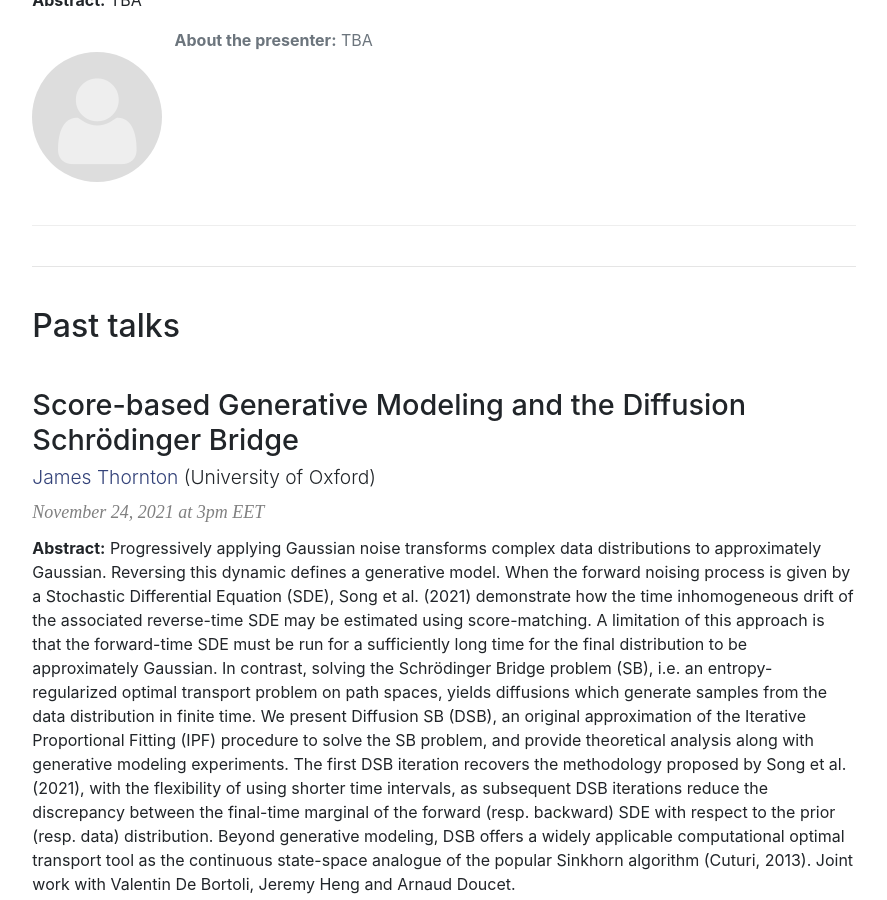
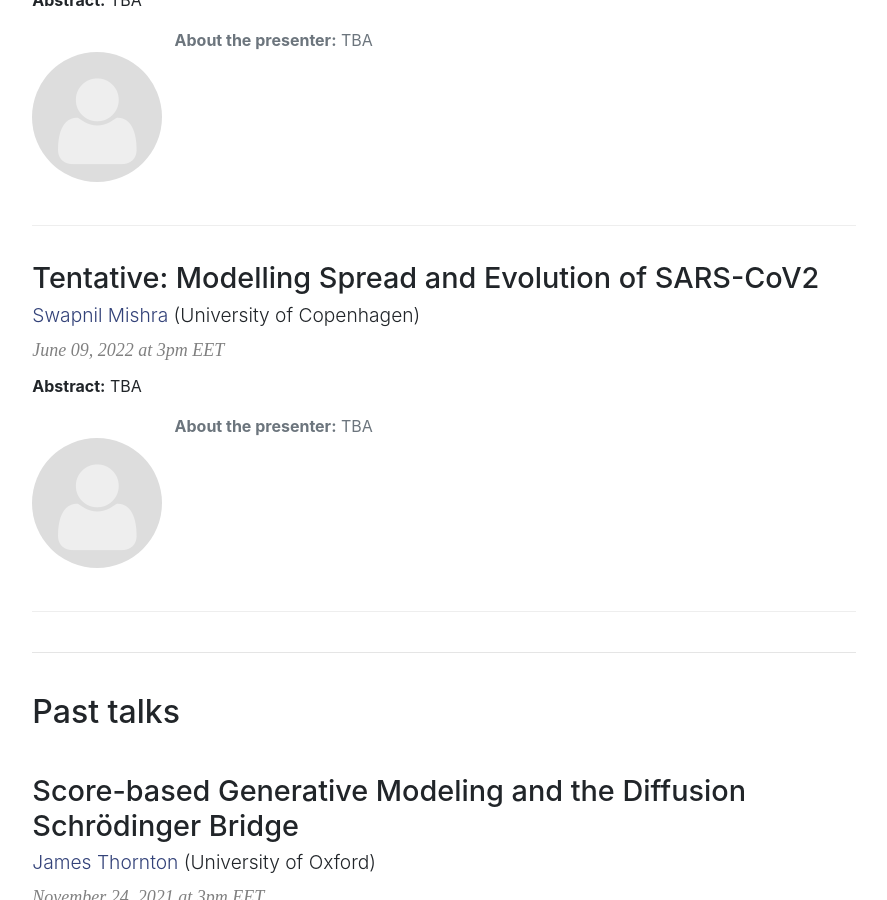
Before and after one commit to AaltoML/apml, a Jekyll site: the page built from index.html, in a window 1280 px wide and 900 px high, scrolled down 3733 px. Shown: the whole window, without its empty margins (196-1083 px from the left). Built offline with Jekyll 4.4.1, drawn with Linux system fonts in a browser that asks for light colours.

Commit message:
added Swapnil Mishra

```diff
--- a/_data/talks.yml
+++ b/_data/talks.yml
@@ -125,3 +125,11 @@
   affiliation: "University of Oxford"
   abstract: "TBA"
   biography: "TBA"
+
+- date: June 09, 2022 at 3pm EET
+  title: "Tentative: Modelling Spread and Evolution of SARS-CoV2"
+  presenter: "Swapnil Mishra"
+  url: https://s-mishra.github.io
+  affiliation: "University of Copenhagen"
+  abstract: "TBA"
+  biography: "TBA"
```
